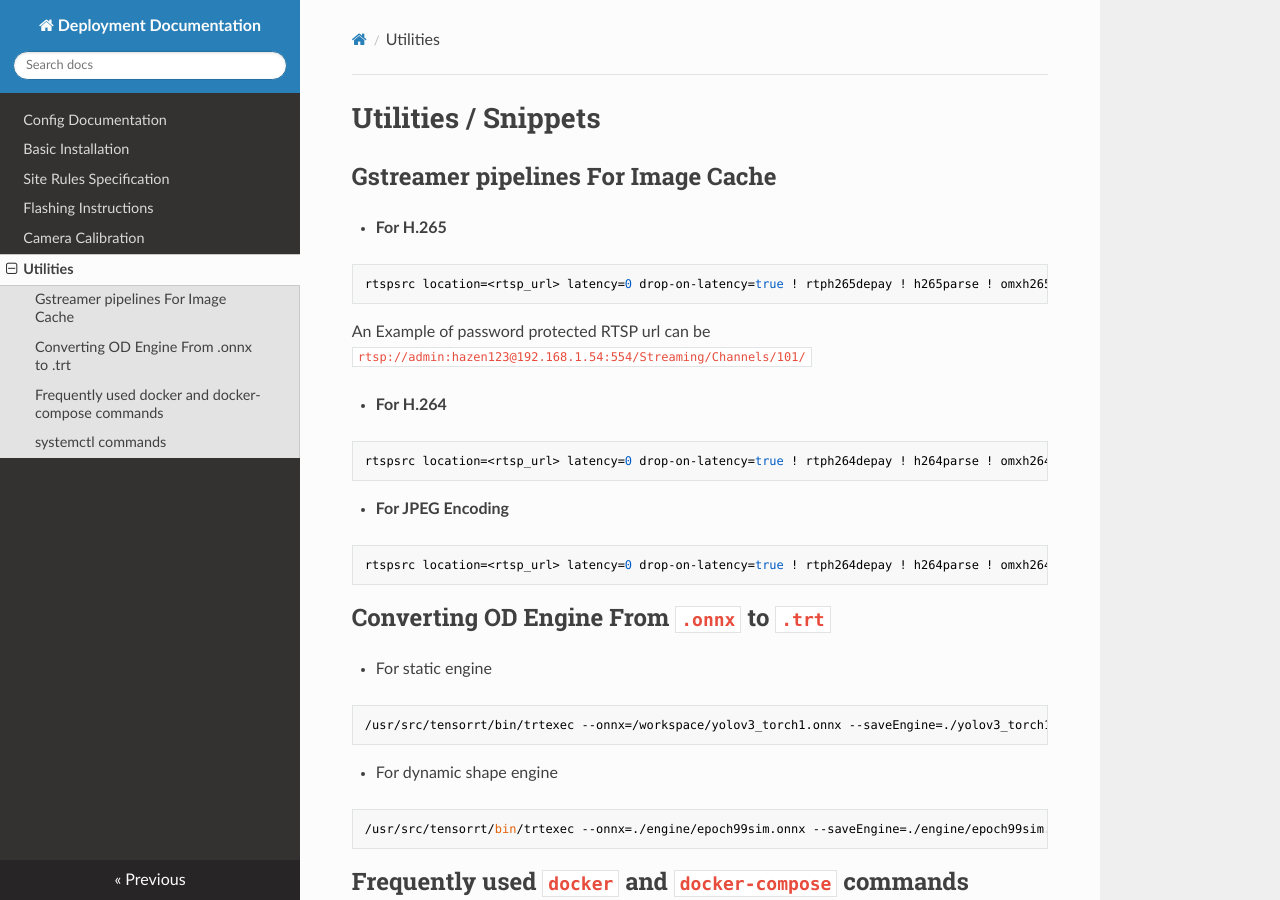
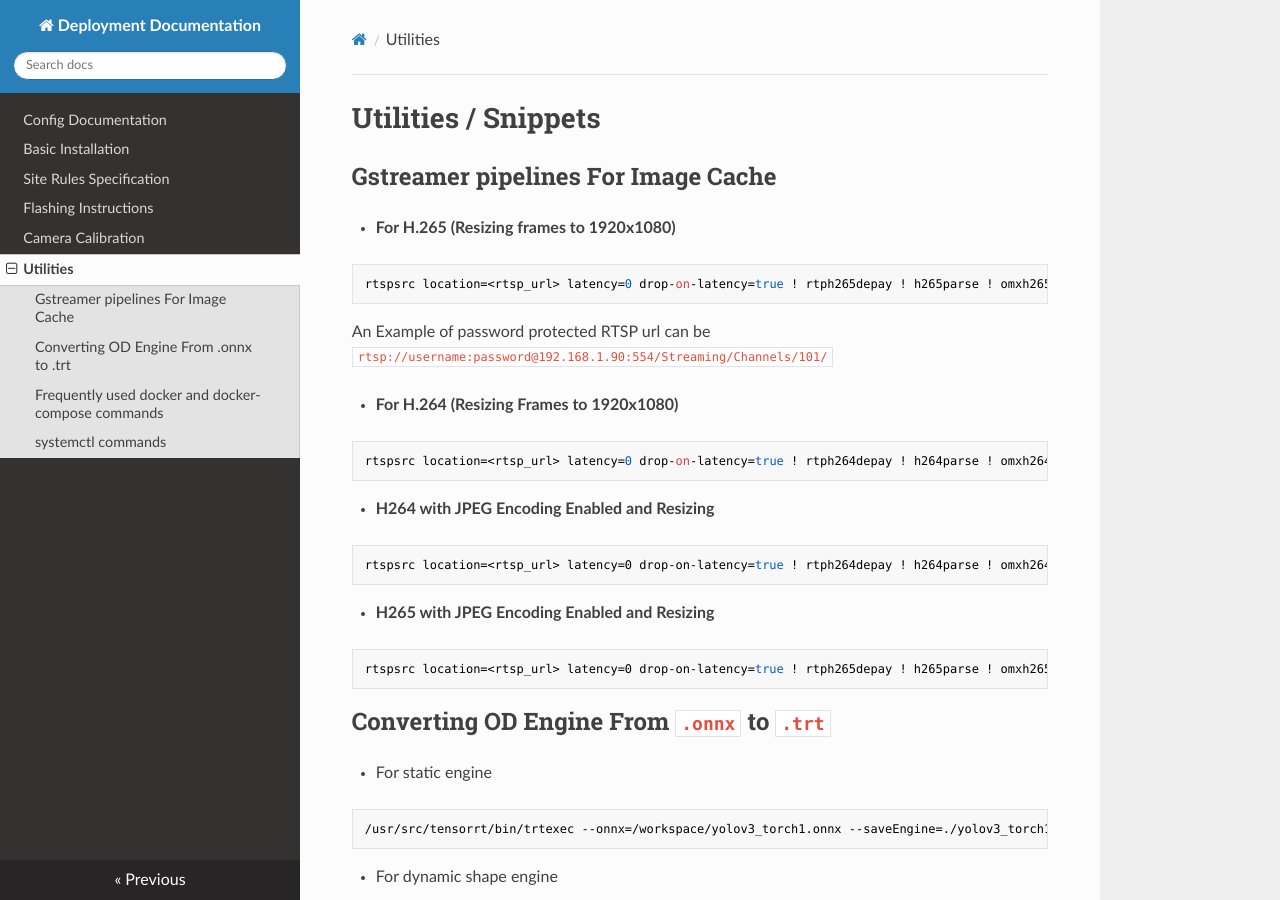
Before and after one commit to hazenai/system-docs, an MkDocs documentation site: the page built from docs/utilities.md, in a window 1280 px wide and 900 px high. Built offline with MkDocs 1.6.1, drawn with Linux system fonts in a browser that asks for light colours; nearby versions of some CDN libraries.

Commit message:
updating docs

````diff
--- a/docs/utilities.md
+++ b/docs/utilities.md
@@ -2,22 +2,25 @@
 
 ## Gstreamer pipelines For Image Cache
 
-- **For H.265**
+- **For H.265 (Resizing frames to 1920x1080)**
 ```
-rtspsrc location=<rtsp_url> latency=0 drop-on-latency=true ! rtph265depay ! h265parse ! omxh265dec  disable-dpb=true ! nvvidconv interpolation-method=1 ! video/x-raw, width=1920, height=1080, format=(string)BGRx ! videoconvert ! video/x-raw, format=(string)BGR ! appsink
+rtspsrc location=<rtsp_url> latency=0 drop-on-latency=true ! rtph265depay ! h265parse ! omxh265dec  disable-dpb=true ! nvvidconv interpolation-method=1 ! video/x-raw, width=1920, height=1080, format=(string)BGRx ! appsink
 ```
-An Example of password protected RTSP url can be `rtsp://admin:hazen123@192.168.1.54:554/Streaming/Channels/101/`
+An Example of password protected RTSP url can be `rtsp://username:password@192.168.1.90:554/Streaming/Channels/101/`
 
-- **For H.264**
+- **For H.264 (Resizing Frames to 1920x1080)**
 ```
-rtspsrc location=<rtsp_url> latency=0 drop-on-latency=true ! rtph264depay ! h264parse ! omxh264dec  disable-dpb=true ! nvvidconv interpolation-method=1 ! video/x-raw, width=1920, height=1080, format=(string)BGRx ! videoconvert ! video/x-raw, format=(string)BGR ! appsink
+rtspsrc location=<rtsp_url> latency=0 drop-on-latency=true ! rtph264depay ! h264parse ! omxh264dec  disable-dpb=true ! nvvidconv interpolation-method=1 ! video/x-raw, width=1920, height=1080, format=(string)BGRx ! appsink
 ```
 
-- **For JPEG Encoding**
+- **H264 with JPEG Encoding Enabled and Resizing**
 ```
-rtspsrc location=<rtsp_url> latency=0 drop-on-latency=true ! rtph264depay ! h264parse ! omxh264dec  disable-dpb=true ! nvvidconv interpolation-method=1 ! video/x-raw, width=1920, height=1080, format=(string)BGRx ! videoconvert ! video/x-raw, format=(string)BGR ! jpegenc ! image/jpeg ! appsink
+rtspsrc location=<rtsp_url> latency=0 drop-on-latency=true ! rtph264depay ! h264parse ! omxh264dec  disable-dpb=true ! nvvidconv interpolation-method=1 ! video/x-raw, width=1920, height=1080, format=(string)BGRx ! jpegenc ! image/jpeg ! appsink
 ```
-
+- **H265 with JPEG Encoding Enabled and Resizing**
+```
+rtspsrc location=<rtsp_url> latency=0 drop-on-latency=true ! rtph265depay ! h265parse ! omxh265dec  disable-dpb=true ! nvvidconv interpolation-method=1 ! video/x-raw, width=1920, height=1080, format=(string)BGRx ! jpegenc ! image/jpeg ! appsink
+```
 
 ## Converting OD Engine From `.onnx` to `.trt`
 
````
Also changed, not shown: docs/installation.md (+1 -0 lines).
